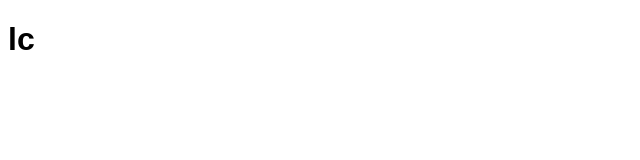
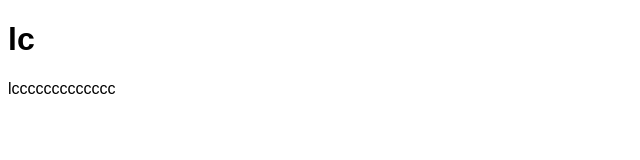
Before and after one commit to jose1245me/1Lc, a plain HTML site: page colaboracion.html in a window 1280 px wide. Shown: the whole page, without its empty margins (0-640 px from the left). Drawn offline with Linux system fonts and the light colour scheme.

Commit message:
Update colaboracion.html

```diff
--- a/colaboracion.html
+++ b/colaboracion.html
@@ -6,6 +6,7 @@
 </head>
 <body>
     <h1>lc</h1>
+    <p> lccccccccccccc </p>
     <script src="colaboracion.js" defer></script>
 </body>
 </html>
```
